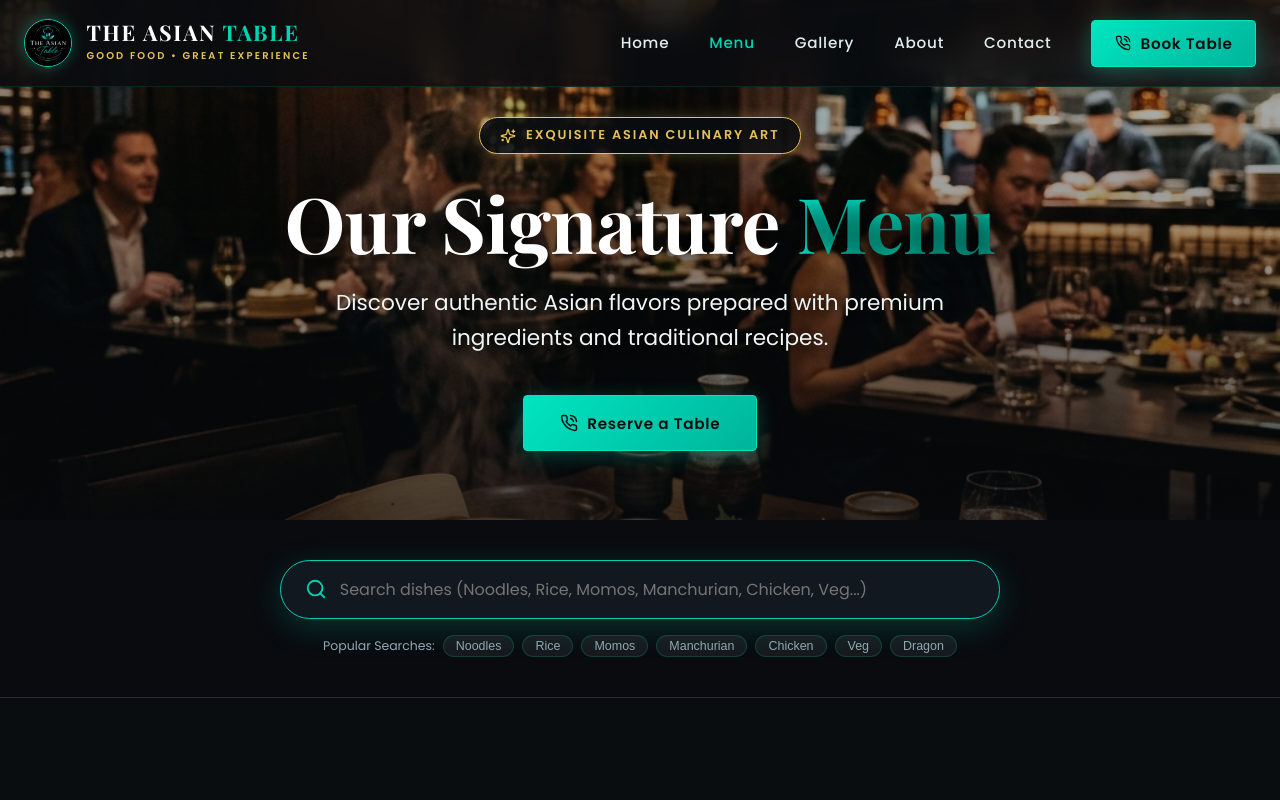
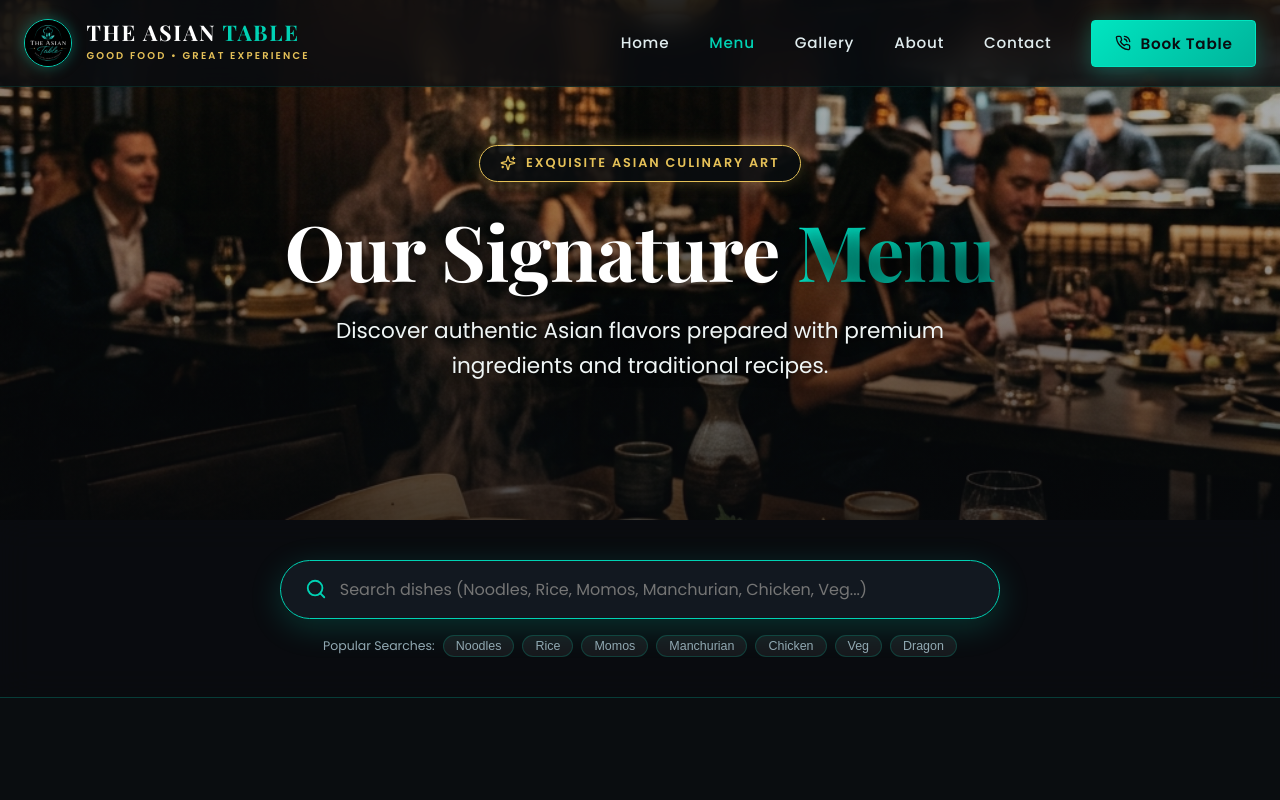
Before and after one commit to krisnehakri-alt/The-Asian-Table, a React (Vite) app in the folder client/: page /menu in a window 1280 px wide. Shown: the top 800 px of the page. Built offline with nearby package versions, Linux system fonts and the light colour scheme; a web font is replaced by a local one.

Commit message:
Remove Reserve a Table button from top hero on Menu page

```diff
--- a/client/src/pages/MenuPage.jsx
+++ b/client/src/pages/MenuPage.jsx
@@ -121,17 +121,6 @@ const MenuPage = () => {
           <p className="hero-subtitle">
             Discover authentic Asian flavors prepared with premium ingredients and traditional recipes.
           </p>
-
-          <div style={{ marginTop: '1.75rem' }}>
-            <button
-              onClick={() => setIsReservationOpen(true)}
-              className="btn btn-teal"
-              style={{ padding: '0.95rem 2.2rem' }}
-            >
-              <PhoneCall size={18} />
-              <span>Reserve a Table</span>
-            </button>
-          </div>
         </div>
       </section>
 
```
Also changed, not shown: 1 other file (tests, documents, lock files or other folders).
